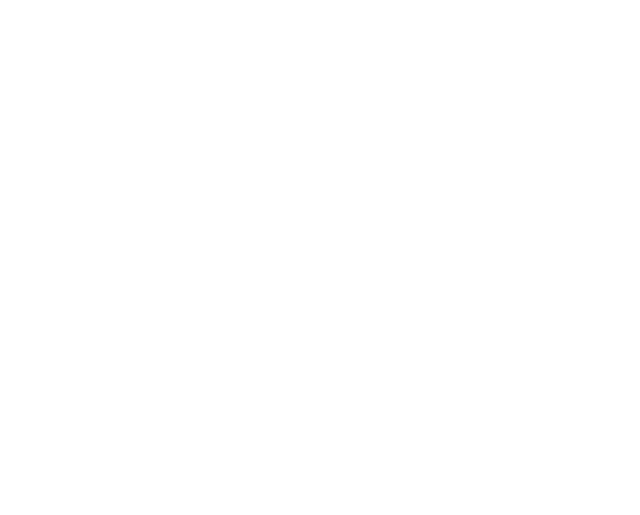
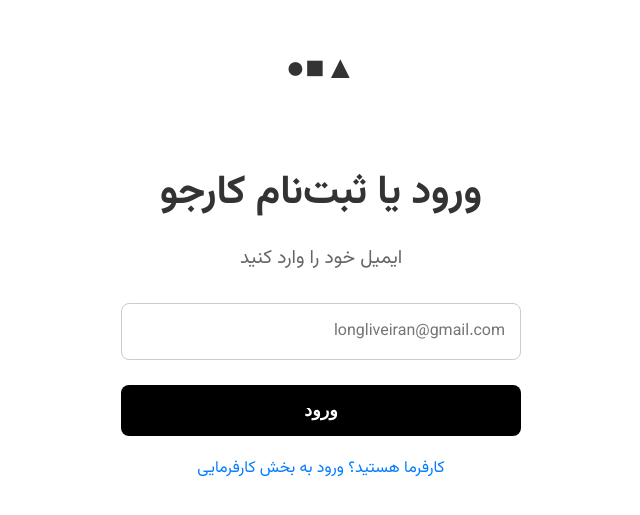
Before and after one commit to armankhl/Karbin-Intelligent-Job-Opportunity-Recommendation-System, a React (Create React App) app in the folder frontend/: page /login in a window 1280 px wide. Before the commit this address had no page. Shown: the part 157-672 px from the top of the page, without its empty margins (319-959 px from the left). Built offline with nearby package versions, Linux system fonts and the light colour scheme.

Commit message:
User signup & loging implemented

```diff
--- a/frontend/src/App.js
+++ b/frontend/src/App.js
@@ -2,12 +2,16 @@
 import { BrowserRouter as Router, Routes, Route } from 'react-router-dom';
 import './App.css';
 import HomePage from './HomePage';
+import UserLogin from './pages/auth/UserLogin';
+import LoginPassword from './pages/auth/LoginPassword';
+import UserSignup from './pages/auth/UserSignup';
 
 // Placeholders for the new pages
 const JobsPage = () => <div style={{textAlign: 'center', padding: '50px'}}><h2>صفحه فرصت‌های شغلی</h2></div>;
 const ResumeBuilderPage = () => <div style={{textAlign: 'center', padding: '50px'}}><h2>صفحه رزومه‌ساز</h2></div>;
 const ForEmployersPage = () => <div style={{textAlign: 'center', padding: '50px'}}><h2>صفحه کارفرمایان</h2></div>;
-
+const ForgotPassword = () => <div>Forgot Password Page</div>;
+const VerifyEmail = () => <div>Verify Email Page</div>;
 
 function App() {
   return (
@@ -18,6 +22,11 @@
           <Route path="/jobs" element={<JobsPage />} />
           <Route path="/resume-builder" element={<ResumeBuilderPage />} />
           <Route path="/for-employers" element={<ForEmployersPage />} />
+          <Route path="/login" element={<UserLogin />} />
+          <Route path="/login-password" element={<LoginPassword />} />
+          <Route path="/signup" element={<UserSignup />} />
+          <Route path="/forgot-password" element={<ForgotPassword />} />
+          <Route path="/verify-email" element={<VerifyEmail />} />
         </Routes>
       </div>
     </Router>
--- /dev/null
+++ b/frontend/src/AuthForm.css
@@ -0,0 +1,64 @@
+.auth-container {
+display: flex;
+flex-direction: column;
+align-items: center;
+justify-content: center;
+min-height: 100vh;
+text-align: center;
+padding: 20px;
+}
+
+.auth-logo {
+/* You can replace this with an actual SVG logo component later */
+font-size: 2rem;
+font-weight: bold;
+margin-bottom: 40px;
+}
+
+.auth-form {
+width: 100%;
+max-width: 400px;
+}
+
+.auth-form h1 {
+font-size: 2.5rem;
+margin-bottom: 10px;
+}
+
+.auth-form p {
+font-size: 1.2rem;
+color: #666;
+margin-bottom: 30px;
+}
+
+.auth-input {
+width: 100%;
+padding: 15px;
+margin-bottom: 15px;
+border: 1px solid #ccc;
+border-radius: 8px;
+font-size: 1rem;
+box-sizing: border-box; /* Important */
+text-align: right;
+font-family: 'Vazirmatn', sans-serif;
+}
+
+.auth-button-primary {
+width: 100%;
+padding: 15px;
+border: none;
+border-radius: 8px;
+background-color: #000;
+color: #fff;
+font-size: 1.1rem;
+font-weight: bold;
+cursor: pointer;
+margin-top: 10px;
+}
+
+.auth-link {
+color: #007bff;
+text-decoration: none;
+margin-top: 20px;
+display: inline-block;
+}
--- a/frontend/src/components/Header.js
+++ b/frontend/src/components/Header.js
@@ -1,7 +1,14 @@
 import React from 'react';
-import { Link } from 'react-router-dom';
+import { Link, useNavigate } from 'react-router-dom'; // Import useNavigate
 
-const Header = () => (
+const Header = () => {
+  const navigate = useNavigate(); // Initialize the hook
+
+  const handleAuthClick = () => {
+    navigate('/login'); // Navigate to the login page
+  };
+
+  return (
     <header className="header container">
       <Link to="/" className="logo">کاربین</Link>
       <nav className="nav-links">
@@ -9,8 +16,10 @@
         <Link to="/resume-builder">رزومه‌ساز</Link>
         <Link to="/for-employers">بخش کارفرمایان</Link>
       </nav>
-    <button className="auth-button">ورود | ثبت نام</button>
+      {/* Attach the onClick event */}
+      <button className="auth-button" onClick={handleAuthClick}>ورود | ثبت نام</button>
     </header>
   );
+};
 
 export default Header;
--- /dev/null
+++ b/frontend/src/pages/auth/LoginPassword.js
@@ -0,0 +1,46 @@
+import React, { useState } from 'react';
+import { useLocation, Link, useNavigate } from 'react-router-dom';
+import axios from 'axios';
+import '../../AuthForm.css';
+
+const LoginPassword = () => {
+  const location = useLocation();
+  const email = location.state?.email; // Get email from previous page
+  const [password, setPassword] = useState('');
+  const navigate = useNavigate();
+
+  const handleSubmit = async (e) => {
+    e.preventDefault();
+    try {
+        await axios.post('http://127.0.0.1:5000/api/auth/login', { email, password });
+        alert('ورود شما با موفقیت انجام شد.');
+        // Redirect to user home page
+        navigate('/');
+    } catch (error) {
+        console.error('Login failed:', error);
+        alert('Login failed: Invalid credentials.');
+    }
+  };
+
+  return (
+    <div className="auth-container">
+      <div className="auth-logo">▲■●</div>
+      <form className="auth-form" onSubmit={handleSubmit}>
+        <h1>ورود کارجو</h1>
+        <p>رمز عبور خود را وارد کنید</p>
+        <input
+          type="password"
+          className="auth-input"
+          placeholder="رمز عبور"
+          value={password}
+          onChange={(e) => setPassword(e.target.value)}
+          required
+        />
+        <button type="submit" className="auth-button-primary">ورود</button>
+        <Link to="/forgot-password" className="auth-link">رمز عبور خود را فراموش کرده‌اید؟</Link>
+      </form>
+    </div>
+  );
+};
+
+export default LoginPassword;
--- /dev/null
+++ b/frontend/src/pages/auth/UserLogin.js
@@ -0,0 +1,48 @@
+import React, { useState } from 'react';
+import { useNavigate } from 'react-router-dom';
+import axios from 'axios';
+import '../../AuthForm.css';
+
+const UserLogin = () => {
+  const [email, setEmail] = useState('');
+  const navigate = useNavigate();
+
+  const handleSubmit = async (e) => {
+    e.preventDefault();
+    try {
+      const response = await axios.post('http://127.0.0.1:5000/api/auth/check-email', { email });
+      if (response.data.exists) {
+        // If email exists, go to password page, passing the email along
+        navigate('/login-password', { state: { email } });
+      } else {
+        // If email doesn't exist, go to signup page, passing the email
+        navigate('/signup', { state: { email } });
+      }
+    } catch (error) {
+      console.error('Error checking email:', error);
+      // Handle error (e.g., show a notification to the user)
+    }
+  };
+
+  return (
+    <div className="auth-container">
+      <div className="auth-logo">▲■●</div>
+      <form className="auth-form" onSubmit={handleSubmit}>
+        <h1>ورود یا ثبت‌نام کارجو</h1>
+        <p>ایمیل خود را وارد کنید</p>
+        <input
+          type="email"
+          className="auth-input"
+          placeholder="longliveiran@gmail.com"
+          value={email}
+          onChange={(e) => setEmail(e.target.value)}
+          required
+        />
+        <button type="submit" className="auth-button-primary">ورود</button>
+        <a href="/employer-login" className="auth-link">کارفرما هستید؟ ورود به بخش کارفرمایی</a>
+      </form>
+    </div>
+  );
+};
+
+export default UserLogin;
--- /dev/null
+++ b/frontend/src/pages/auth/UserSignup.js
@@ -0,0 +1,46 @@
+import React, { useState } from 'react';
+import { useLocation, useNavigate } from 'react-router-dom';
+import axios from 'axios';
+import '../../AuthForm.css';
+
+const UserSignup = () => {
+    const location = useLocation();
+    const initialEmail = location.state?.email || ''; // Pre-fill email if available
+    const [name, setName] = useState('');
+    const [email, setEmail] = useState(initialEmail);
+    const [password, setPassword] = useState('');
+    const [confirmPassword, setConfirmPassword] = useState('');
+    const navigate = useNavigate();
+    const handleSubmit = async (e) => {
+        e.preventDefault();
+        if (password !== confirmPassword) {
+            alert("Passwords do not match!");
+            return;
+        }
+        try {
+            await axios.post('http://127.0.0.1:5000/api/auth/register', { name, email, password });
+            alert('ثبت نام شما با موفقیت انجام شد.');
+            navigate('/');
+        } catch (error) {
+            console.error('Registration failed:', error);
+            alert('Registration failed. Email might already be in use.');
+        }
+    };
+
+  return (
+    <div className="auth-container">
+      <div className="auth-logo">▲■●</div>
+      <form className="auth-form" onSubmit={handleSubmit}>
+        <h1>ثبت‌نام کارجو</h1>
+        <p>به کاربین خوش آمدید</p>
+        <input type="email" value={email} onChange={(e) => setEmail(e.target.value)} className="auth-input" placeholder="ایمیل" required />
+        <input type="text" value={name} onChange={(e) => setName(e.target.value)} className="auth-input" placeholder="نام و نام خانوادگی" required />
+        <input type="password" value={password} onChange={(e) => setPassword(e.target.value)} className="auth-input" placeholder="رمز ورود" required />
+        <input type="password" value={confirmPassword} onChange={(e) => setConfirmPassword(e.target.value)} className="auth-input" placeholder="تایید رمز ورود" required />
+        <button type="submit" className="auth-button-primary">ثبت نام</button>
+      </form>
+    </div>
+  );
+};
+
+export default UserSignup;
```
Also changed, not shown: 2 other files (tests, documents, lock files or other folders). Lines whose indentation alone changed are shown as unchanged.
